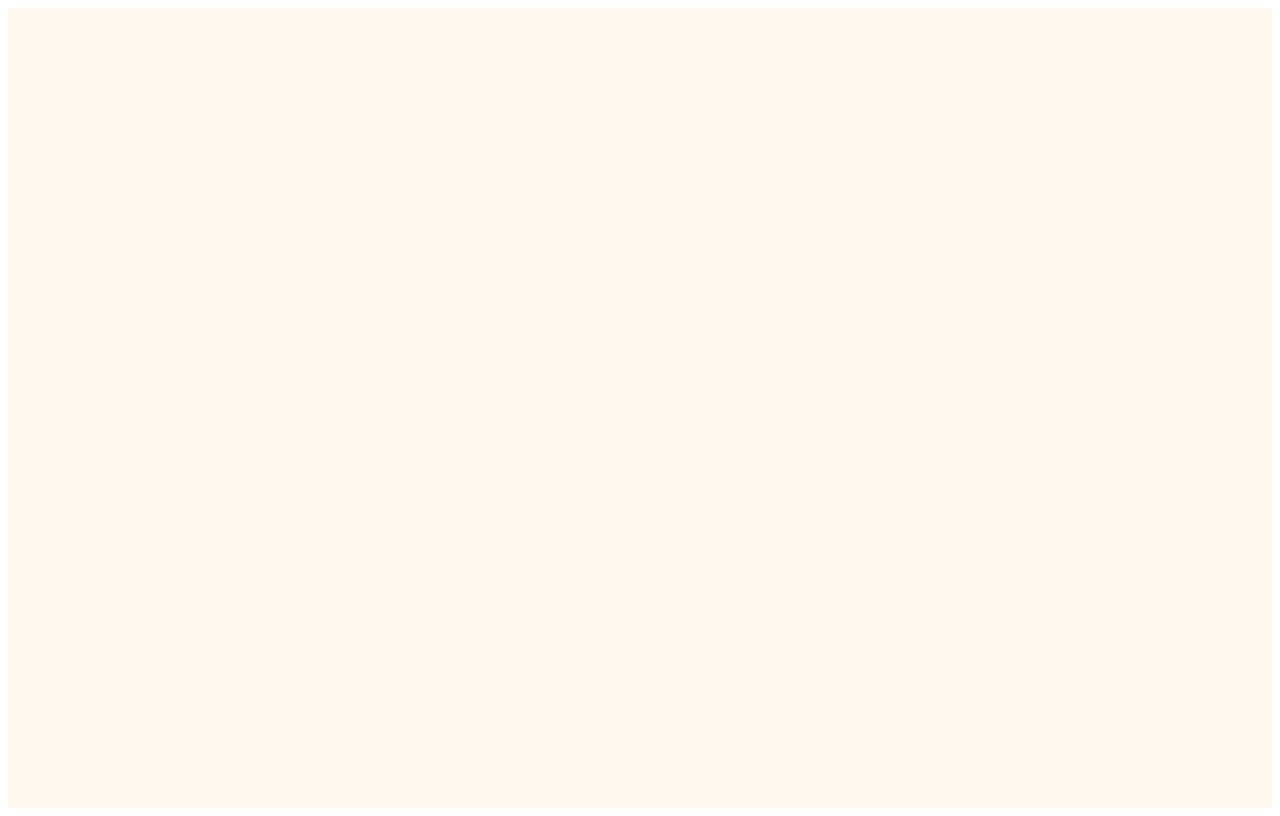
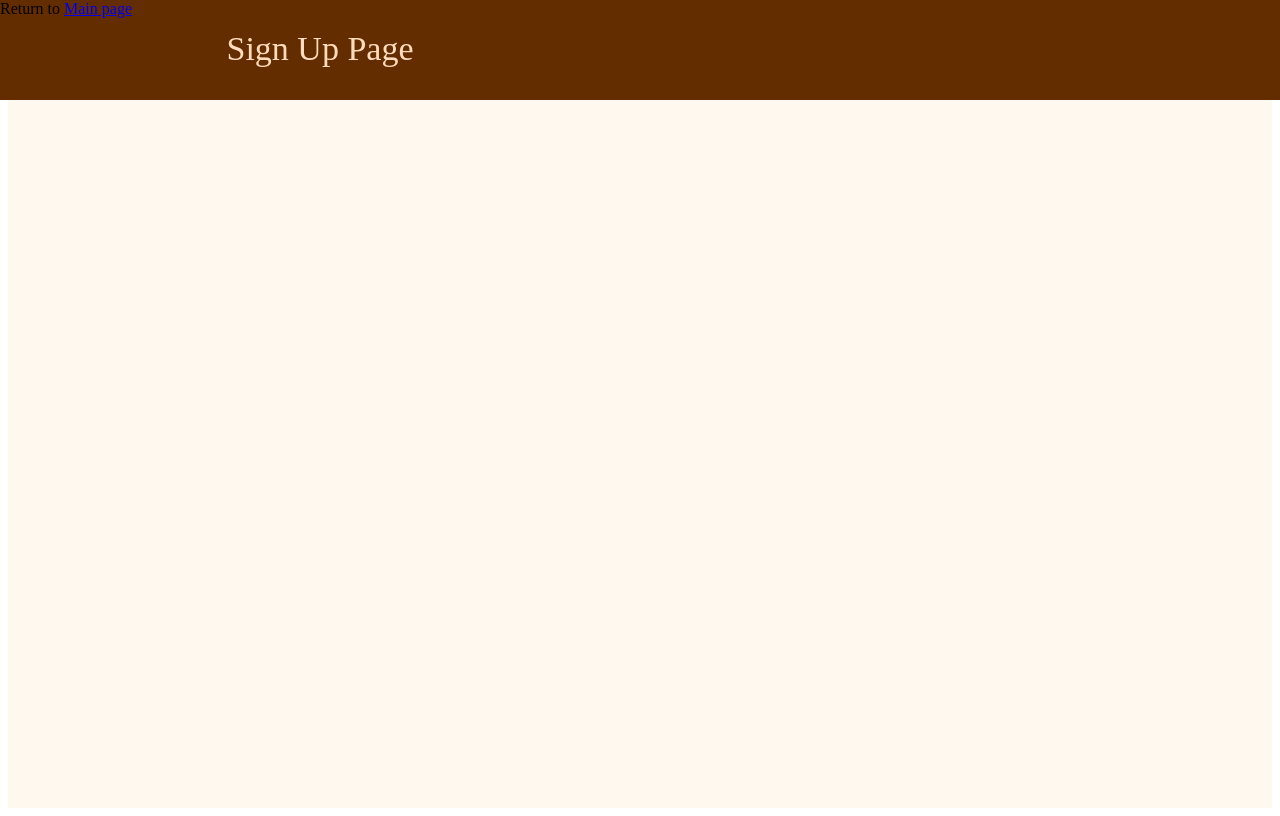
Before and after one commit to Valentina-2608/Food_diary, a plain HTML site: page sign_up_page.html in a window 1280 px wide. Drawn offline with Linux system fonts and the light colour scheme.

Commit message:
Add  header

```diff
--- a/sign_up_page.html
+++ b/sign_up_page.html
@@ -9,6 +9,10 @@
 </head>
 <body>
     <div class="signup_main">
+        <header>
+            <div class="caption">Sign Up Page</div>
+            <div class="header_text1">Return to <a href="index.html">Main page</a></div>
+        </header>
 
     </div>
 </body>
```
